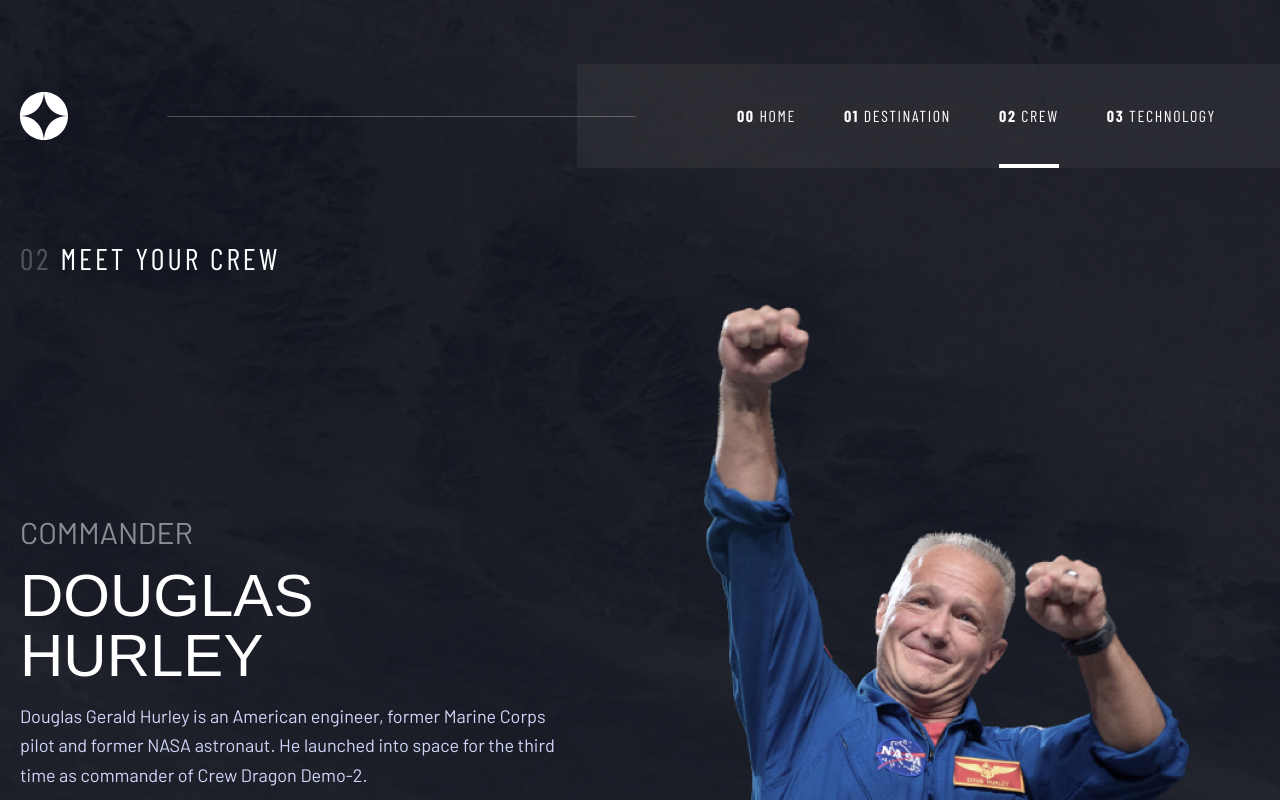
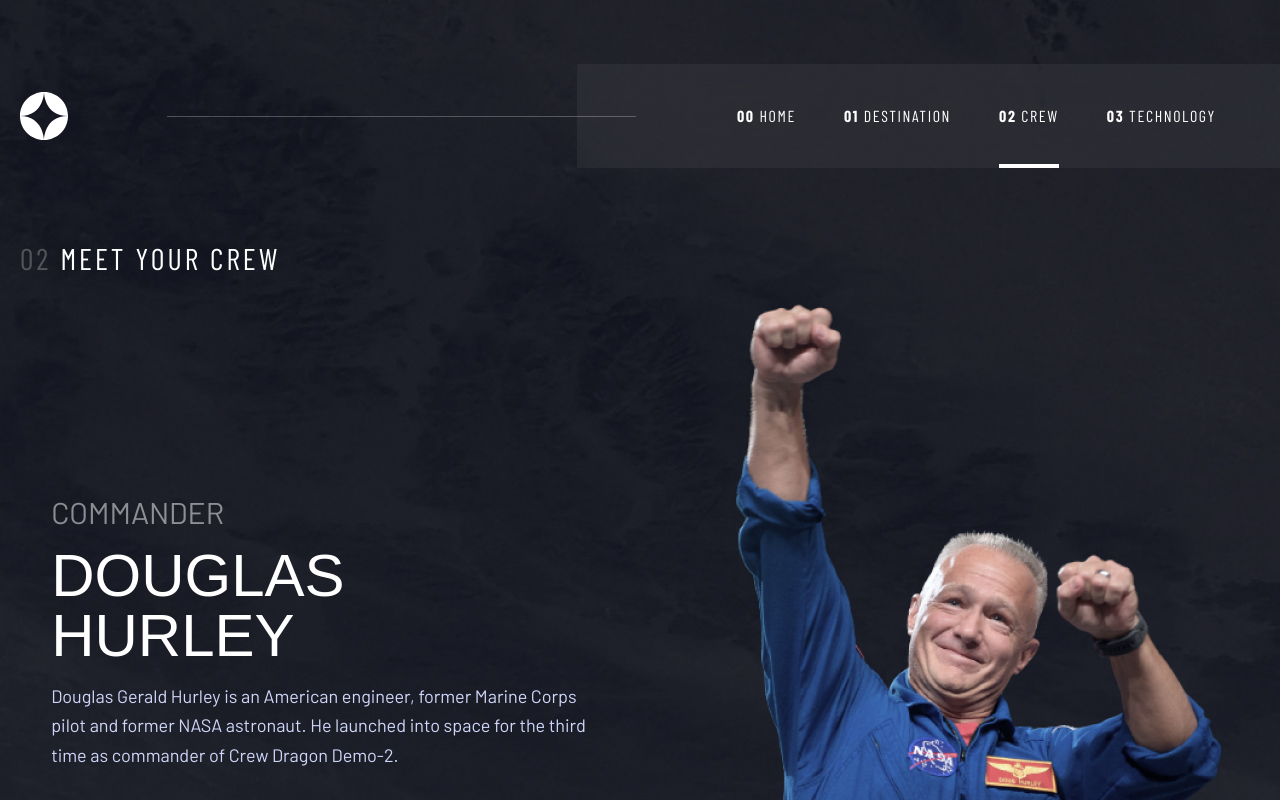
Before and after one commit to barraIhsan/react-route, a Next.js app: page /crew in a window 1280 px wide. Shown: the top 800 px of the page. Built offline with nearby package versions, Linux system fonts and the light colour scheme; a web font is replaced by a local one.

Commit message:
fix: adjust some spacing

```diff
--- a/src/app/crew/page.tsx
+++ b/src/app/crew/page.tsx
@@ -17,12 +17,12 @@
           <span className="text-white/25">02</span> Meet your crew
         </p>
         <div className="flex flex-col-reverse lg:flex-row-reverse gap-8 text-center lg:text-left">
-          <div className="h-85 sm:h-140 lg:h-170 flex-1 flex justify-center lg:justify-start mx-auto">
+          <div className="h-85 sm:h-140 lg:h-170 flex justify-center lg:justify-start mx-auto">
             <Image {...data.img} alt={data.name} className="object-contain" />
           </div>
-          <div className="flex-1 mx-auto flex flex-col gap-6 justify-between">
+          <div className="mx-auto flex flex-col gap-6 justify-between">
             <div />
-            <div className="mt-10 max-w-[60ch]">
+            <div className="max-w-[60ch]">
               <p className="uppercase text-lg sm:text-3xl text-white/50">
                 {data.role}
               </p>
```
